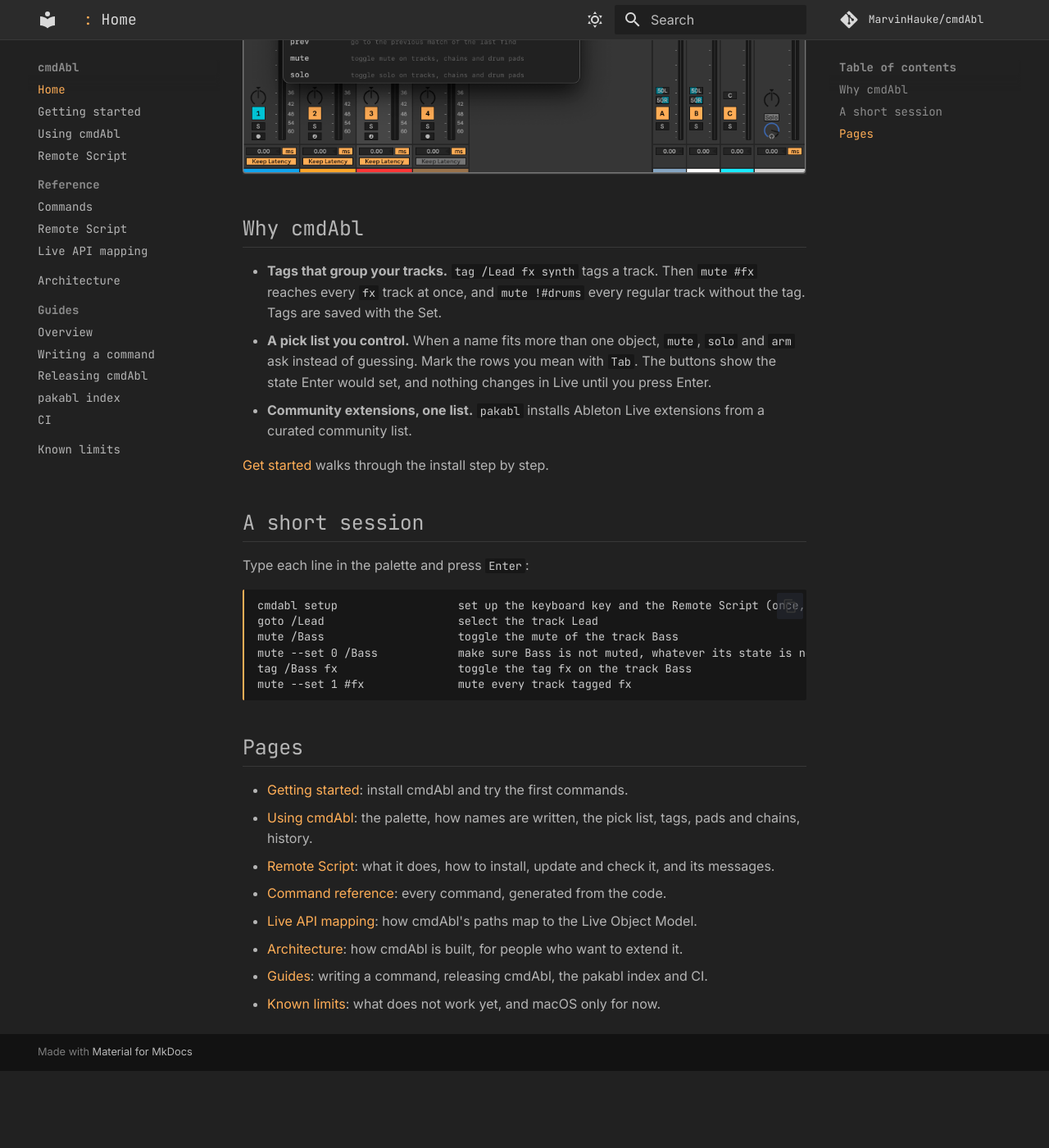
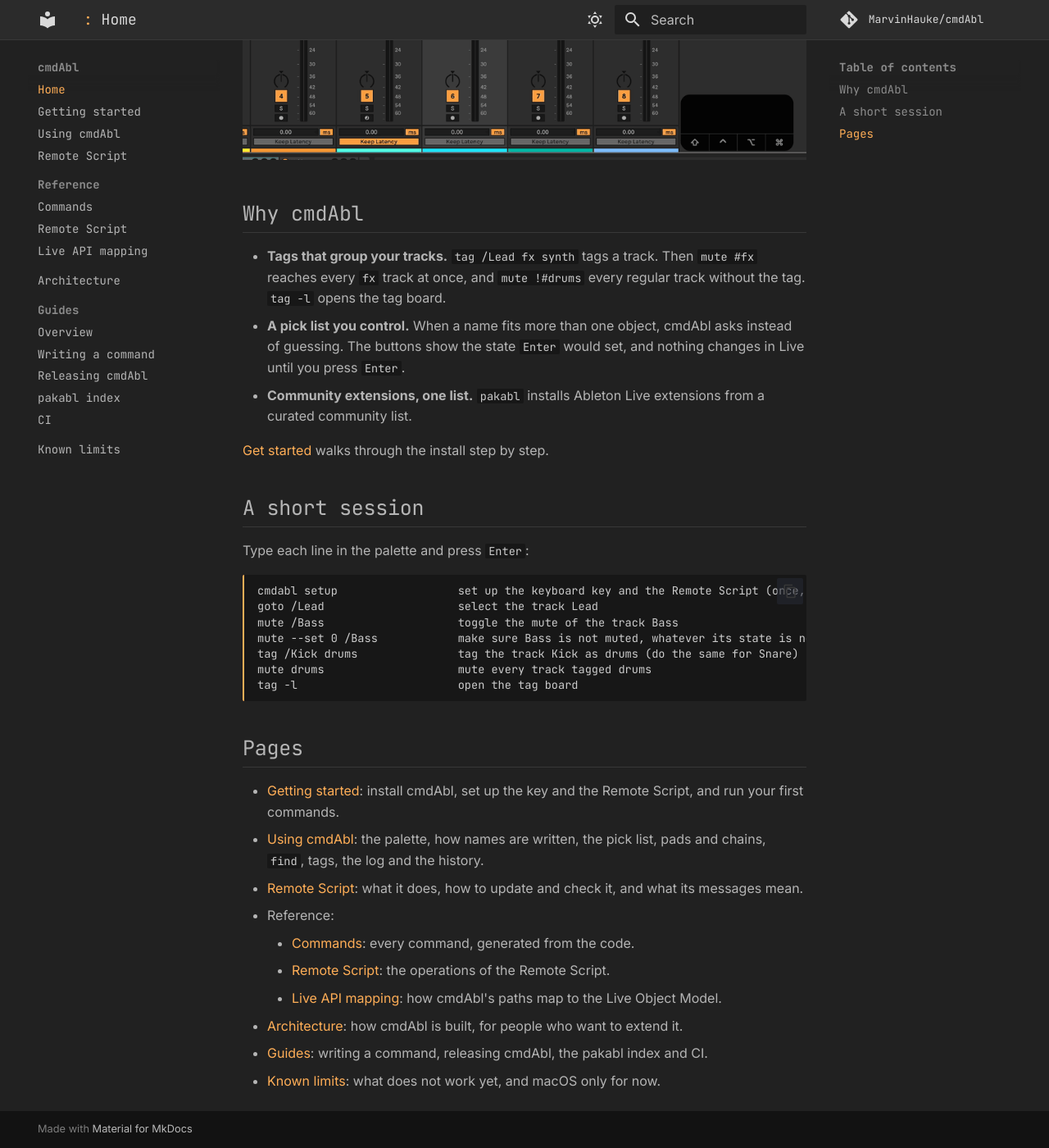
Before and after one commit to MarvinHauke/cmdAbl, an MkDocs documentation site: the page built from docs/index.md, in a window 1280 px wide and 1400 px high, scrolled down 589 px. Shown: the whole window at 82% size. Built offline with MkDocs 1.6.1 and Material for MkDocs 9.7.7, drawn with Linux system fonts in a browser that asks for light colours; comment, search, counter and statistics services are not loaded; before the commit the page ends 1895 px from its top, so only the background shows below that.

Commit message:
docs(readme, index): review pass 0.1.2 — landing pages
README: hero first, then tags, the pick list and pakabl, the Modules list with tag -l,
-e, -r and cmdabl log, Requirements and Install as in Getting started. Home page:
hero.gif, a short session as in Getting started, the Pages list as in the nav.
hero.png is replaced by hero.gif and removed.

Co-Authored-By: Claude Sonnet 5.5 <noreply@anthropic.com>

````diff
--- a/docs/index.md
+++ b/docs/index.md
@@ -2,15 +2,14 @@
 
 **A command palette for Ableton Live.** Press `:` while Live is focused, type a command, and it acts on your Set.
 
-![Live's Session view with the cmdAbl palette open: the command prompt above a list of commands with one-line summaries](assets/images/hero.png)
+![Screen recording of the palette: mute drums mutes the drum tracks, solo !#drums solos the other tracks, and mute --pick #drums opens a pick list where rows are marked and Enter applies](assets/images/hero.gif)
 
 ## Why cmdAbl
 
 - **Tags that group your tracks.** `tag /Lead fx synth` tags a track. Then `mute #fx` reaches every `fx` track at
-  once, and `mute !#drums` every regular track without the tag. Tags are saved with the Set.
-- **A pick list you control.** When a name fits more than one object, `mute`, `solo` and `arm` ask instead of
-  guessing. Mark the rows you mean with `Tab`. The buttons show the state Enter would set, and nothing changes in
-  Live until you press Enter.
+  once, and `mute !#drums` every regular track without the tag. `tag -l` opens the tag board.
+- **A pick list you control.** When a name fits more than one object, cmdAbl asks instead of guessing. The buttons
+  show the state `Enter` would set, and nothing changes in Live until you press `Enter`.
 - **Community extensions, one list.** `pakabl` installs Ableton Live extensions from a curated community list.
 
 [Get started](getting-started.md) walks through the install step by step.
@@ -24,17 +23,22 @@ cmdabl setup                  set up the keyboard key and the Remote Script (onc
 goto /Lead                    select the track Lead
 mute /Bass                    toggle the mute of the track Bass
 mute --set 0 /Bass            make sure Bass is not muted, whatever its state is now
-tag /Bass fx                  toggle the tag fx on the track Bass
-mute --set 1 #fx              mute every track tagged fx
+tag /Kick drums               tag the track Kick as drums (do the same for Snare)
+mute drums                    mute every track tagged drums
+tag -l                        open the tag board
 ```
 
 ## Pages
 
-- [Getting started](getting-started.md): install cmdAbl and try the first commands.
-- [Using cmdAbl](using.md): the palette, how names are written, the pick list, tags, pads and chains, history.
-- [Remote Script](remote-script.md): what it does, how to install, update and check it, and its messages.
-- [Command reference](reference/commands.md): every command, generated from the code.
-- [Live API mapping](reference/live-api.md): how cmdAbl's paths map to the Live Object Model.
+- [Getting started](getting-started.md): install cmdAbl, set up the key and the Remote Script, and run your first
+  commands.
+- [Using cmdAbl](using.md): the palette, how names are written, the pick list, pads and chains, `find`, tags, the
+  log and the history.
+- [Remote Script](remote-script.md): what it does, how to update and check it, and what its messages mean.
+- Reference:
+    - [Commands](reference/commands.md): every command, generated from the code.
+    - [Remote Script](reference/remote-script.md): the operations of the Remote Script.
+    - [Live API mapping](reference/live-api.md): how cmdAbl's paths map to the Live Object Model.
 - [Architecture](architecture.md): how cmdAbl is built, for people who want to extend it.
 - [Guides](guides/README.md): writing a command, releasing cmdAbl, the pakabl index and CI.
 - [Known limits](limits.md): what does not work yet, and macOS only for now.
````
Also changed, not shown: README.md (+15 -19 lines).
